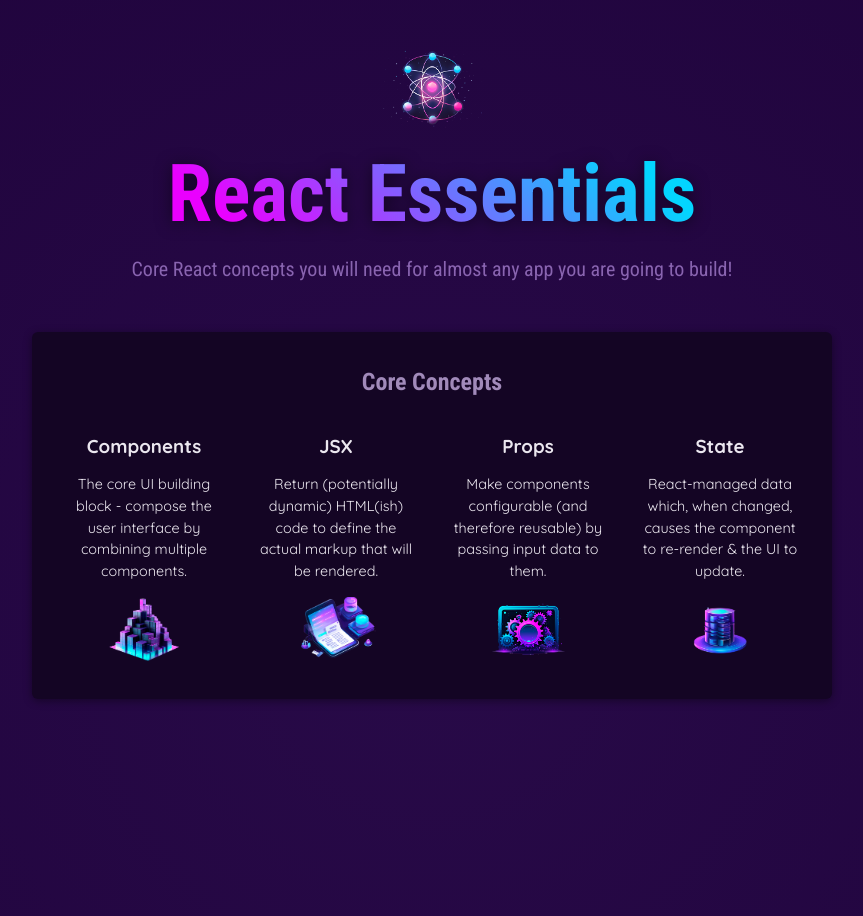
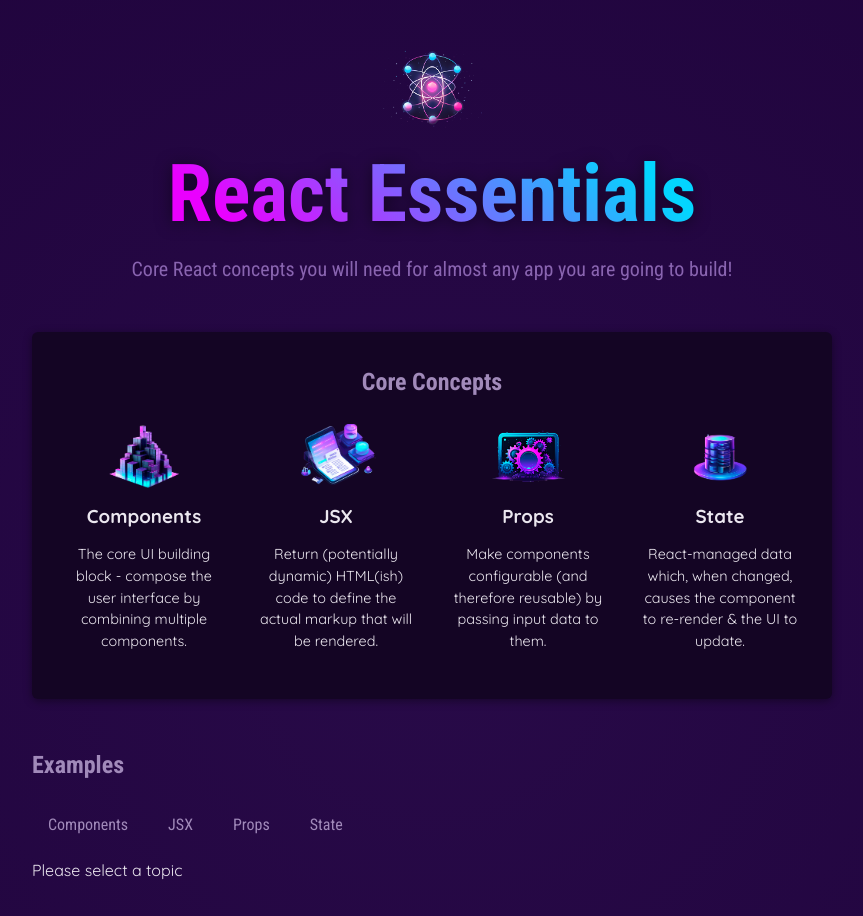
Before and after one commit to Rendrum/r-s-app, a React (Create React App) app: page / in a window 1280 px wide. Shown: the top 916 px of the page, without its empty margins (208-1071 px from the left). Built offline with nearby package versions, Linux system fonts and the light colour scheme.

Commit message:
iobanii rot etovo reacta

```diff
--- a/src/App.jsx
+++ b/src/App.jsx
@@ -1,7 +1,28 @@
-import Header from "./components/Header";
-import CoreConcept from "./components/CoreConcept";
-import { CORE_CONCEPTS } from './data';
-function App() {
+import { useState } from 'react';
+import { CORE_CONCEPTS, EXAMPLES } from './data.js';
+import Header from "./components/Header/Header";
+import TabButton from "./components/TabButton/TabButton";
+import CoreConcept from "./components/CoreConcept/CoreConcept";
+
+export default function App() {
+  const [selectedTopic, setSelectedTopic] = useState();
+
+  function handleSelect(selectedButton) {
+    setSelectedTopic(selectedButton);
+  }
+
+  let tabContent = <p>Please select a topic</p>
+  if (selectedTopic) {
+    tabContent = (<div id="tab-content">
+      <h3>{EXAMPLES[selectedTopic].title}</h3>
+      <p>{EXAMPLES[selectedTopic].description}</p>
+      <pre>
+        <code>
+          {EXAMPLES[selectedTopic].code}
+        </code>
+      </pre>
+    </div>);
+  }
   return (
     <div>
       <Header />
@@ -9,31 +30,20 @@
         <section id="core-concepts">
           <h2>Core Concepts</h2>
           <ul>
-            <CoreConcept
-              title={CORE_CONCEPTS[0].title}
-              description={CORE_CONCEPTS[0].description}
-              image={CORE_CONCEPTS[0].image}
-            />
-            <CoreConcept
-              title={CORE_CONCEPTS[1].title}
-              description={CORE_CONCEPTS[1].description}
-              image={CORE_CONCEPTS[1].image}
-            />
-            <CoreConcept
-              title={CORE_CONCEPTS[2].title}
-              description={CORE_CONCEPTS[2].description}
-              image={CORE_CONCEPTS[2].image}
-            />
-            <CoreConcept
-              title={CORE_CONCEPTS[3].title}
-              description={CORE_CONCEPTS[3].description}
-              image={CORE_CONCEPTS[3].image}
-            />
+            {CORE_CONCEPTS.map((concepetItem) => <CoreConcept key={concepetItem.title} {...concepetItem} />)}
           </ul>
+        </section>
+        <section id="examples">
+          <h2>Examples</h2>
+          <menu>
+            <TabButton isActive={selectedTopic === 'components'} onSelect={() => handleSelect('components')}> Components </TabButton>
+            <TabButton isActive={selectedTopic === 'jsx'} onSelect={() => handleSelect('jsx')}> JSX </TabButton>
+            <TabButton isActive={selectedTopic === 'props'} onSelect={() => handleSelect('props')}> Props </TabButton>
+            <TabButton isActive={selectedTopic === 'state'} onSelect={() => handleSelect('state')}> State </TabButton>
+          </menu>
+          {tabContent}
         </section>
       </main>
     </div>
   );
 }
-
-export default App;
--- /dev/null
+++ b/src/components/CoreConcept/CoreConcept.css
@@ -0,0 +1,28 @@
+#core-concepts ul {
+    list-style: none;
+    padding: 0;
+    margin: 0;
+    display: flex;
+    gap: 2rem;
+    flex-wrap: wrap;
+    justify-content: center;
+  }
+
+  #core-concepts li {
+    width: 10rem;
+    text-align: center;
+  }
+
+  #core-concepts li img {
+    height: 4rem;
+    width: 6rem;
+    object-fit: cover;
+  }
+
+  #core-concepts li h3 {
+    margin: 0.5rem 0;
+  }
+
+  #core-concepts li p {
+    font-size: 0.9rem;
+  }
--- a/src/components/CoreConcept.jsx
+++ b/src/components/CoreConcept/CoreConcept.jsx
@@ -1,9 +1,11 @@
+import './CoreConcept.css'
+
 export default function CoreConcept(props) {
     return (
         <li>
+            <img src={props.image} alt={props.title} />
             <h3>{props.title}</h3>
             <p>{props.description}</p>
-            <img src={props.image} alt={props.title} />
         </li>
     );
 }
--- /dev/null
+++ b/src/components/Header/Header.css
@@ -0,0 +1,27 @@
+header {
+    text-align: center;
+    margin: 3rem 0;
+}
+
+header img {
+    height: 5rem;
+    width: 10rem;
+    object-fit: cover;
+}
+
+header h1 {
+    margin: 0;
+    font-family: "Roboto Condensed", sans-serif;
+    font-size: 5rem;
+    background: linear-gradient(40deg, #ea00ff, #ea00ff, #03d5ff, #03d5ff);
+    -webkit-background-clip: text;
+    -webkit-text-fill-color: transparent;
+    filter: drop-shadow(0 2px 8px rgba(0, 0, 0, 0.5));
+}
+
+header p {
+    margin: 0;
+    font-size: 1.25rem;
+    color: #8964b0;
+    font-family: "Roboto Condensed", sans-serif;
+}
--- a/src/components/Header.jsx
+++ b/src/components/Header/Header.jsx
@@ -1,4 +1,5 @@
-import reactImage from '../assets/react-core-concepts.png'
+import reactImage from '../../assets/react-core-concepts.png';
+import './Header.css';
 
 const reactDescription = ['Fundamental', 'Crucial', 'Core'];
 function generateRandomInt(max) {
--- /dev/null
+++ b/src/components/TabButton/TabButton.jsx
@@ -0,0 +1,5 @@
+
+export default function TabButton({ children, onSelect, isActive }) {
+
+    return <li><button className= {isActive ? 'active' : null} onClick={onSelect}>{children}</button></li>;
+}
--- a/src/data.js
+++ b/src/data.js
@@ -29,3 +29,54 @@
       'React-managed data which, when changed, causes the component to re-render & the UI to update.',
   },
 ];
+
+export const EXAMPLES = {
+  components: {
+    title: 'Components',
+    description:
+      'Components are the building blocks of React applications. A component is a self-contained module (HTML + optional CSS + JS) that renders some output.',
+    code: `
+function Welcome() {
+  return <h1>Hello, World!</h1>;
+}`,
+  },
+  jsx: {
+    title: 'JSX',
+    description:
+      'JSX is a syntax extension to JavaScript. It is similar to a template language, but it has full power of JavaScript (e.g., it may output dynamic content).',
+    code: `
+<div>
+  <h1>Welcome {userName}</h1>
+  <p>Time to learn React!</p>
+</div>`,
+  },
+  props: {
+    title: 'Props',
+    description:
+      'Components accept arbitrary inputs called props. They are like function arguments.',
+    code: `
+function Welcome(props) {
+  return <h1>Hello, {props.name}</h1>;
+}`,
+  },
+  state: {
+    title: 'State',
+    description:
+      'State allows React components to change their output over time in response to user actions, network responses, and anything else.',
+    code: `
+function Counter() {
+  const [isVisible, setIsVisible] = useState(false);
+
+  function handleClick() {
+    setIsVisible(true);
+  }
+
+  return (
+    <div>
+      <button onClick={handleClick}>Show Details</button>
+      {isVisible && <p>Amazing details!</p>}
+    </div>
+  );
+}`,
+  },
+};
--- a/src/index.css
+++ b/src/index.css
@@ -19,33 +19,7 @@
   min-height: 80rem;
 }
 
-header {
-  text-align: center;
-  margin: 3rem 0;
-}
 
-header img {
-  height: 5rem;
-  width: 10rem;
-  object-fit: cover;
-}
-
-header h1 {
-  margin: 0;
-  font-family: "Roboto Condensed", sans-serif;
-  font-size: 5rem;
-  background: linear-gradient(40deg, #ea00ff, #ea00ff, #03d5ff, #03d5ff);
-  -webkit-background-clip: text;
-  -webkit-text-fill-color: transparent;
-  filter: drop-shadow(0 2px 8px rgba(0, 0, 0, 0.5));
-}
-
-header p {
-  margin: 0;
-  font-size: 1.25rem;
-  color: #8964b0;
-  font-family: "Roboto Condensed", sans-serif;
-}
 
 main {
   width: 90%;
@@ -65,35 +39,6 @@
   font-family: "Roboto Condensed", sans-serif;
   margin: 0 0 1.5rem 0;
   color: #a18aba;
-}
-
-#core-concepts ul {
-  list-style: none;
-  padding: 0;
-  margin: 0;
-  display: flex;
-  gap: 2rem;
-  flex-wrap: wrap;
-  justify-content: center;
-}
-
-#core-concepts li {
-  width: 10rem;
-  text-align: center;
-}
-
-#core-concepts li img {
-  height: 4rem;
-  width: 6rem;
-  object-fit: cover;
-}
-
-#core-concepts li h3 {
-  margin: 0.5rem 0;
-}
-
-#core-concepts li p {
-  font-size: 0.9rem;
 }
 
 #examples {
```
